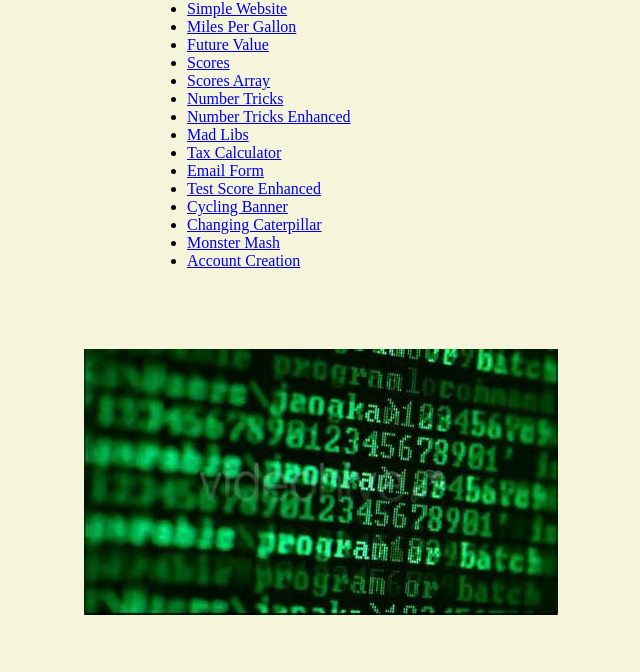
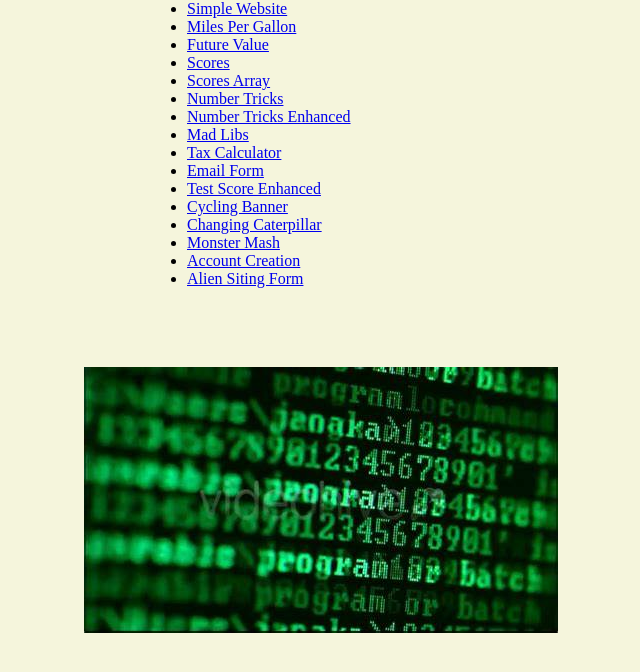
Before and after one commit to NanoFour/portfolio, a plain HTML site: page index.html in a window 1280 px wide. Shown: the part 68-740 px from the top of the page, without its empty margins (367-1007 px from the left). Drawn offline with Linux system fonts and the light colour scheme.

Commit message:
Add files via upload

```diff
--- a/index.html
+++ b/index.html
@@ -59,6 +59,9 @@ Aaron Pistilli
     <li>
         <a href="https://nanofour.github.io/Account-Creation/">Account Creation</a>
     </li>
+    <li>
+        <a href="https://nanofour.github.io/alien-siting/">Alien Siting Form</a>
+    </li>
 </ul>
 
 
```
